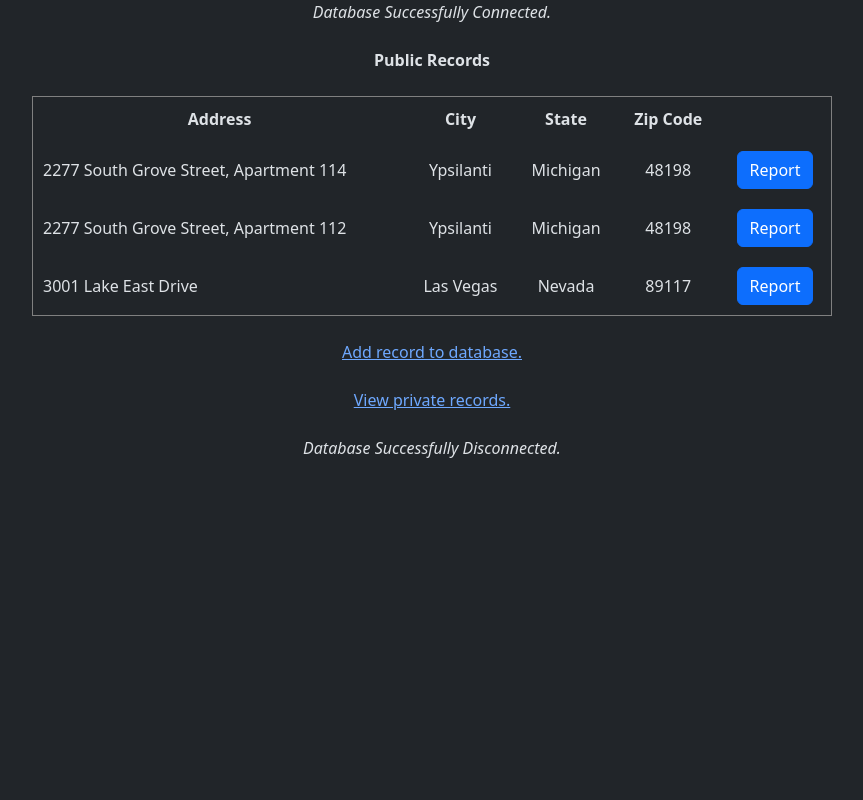
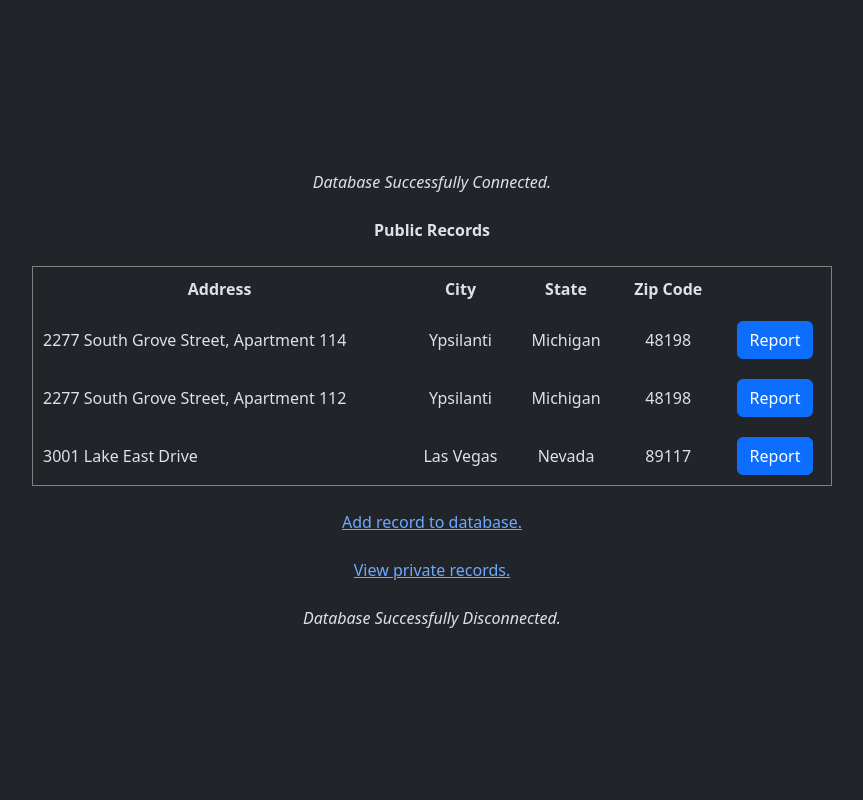
Before and after one commit to oMNiVoiDZeRo/mutiny, a PHP site: page /index.php in a window 1280 px wide. Shown: the whole page, without its empty margins (208-1071 px from the left). Run offline with PHP 8.4, Linux system fonts and the light colour scheme; data comes from the database, SQL or seed files in the repository.

Commit message:
Vertically center application.

```diff
--- a/style.css
+++ b/style.css
@@ -1,6 +1,10 @@
 body {
 	font-family: sans-serif;
 	font-size: 12px;
+	min-height: 100vh;
+	display: flex;
+	flex-direction: column;
+	justify-content: center;
 }
 
 table {
```
